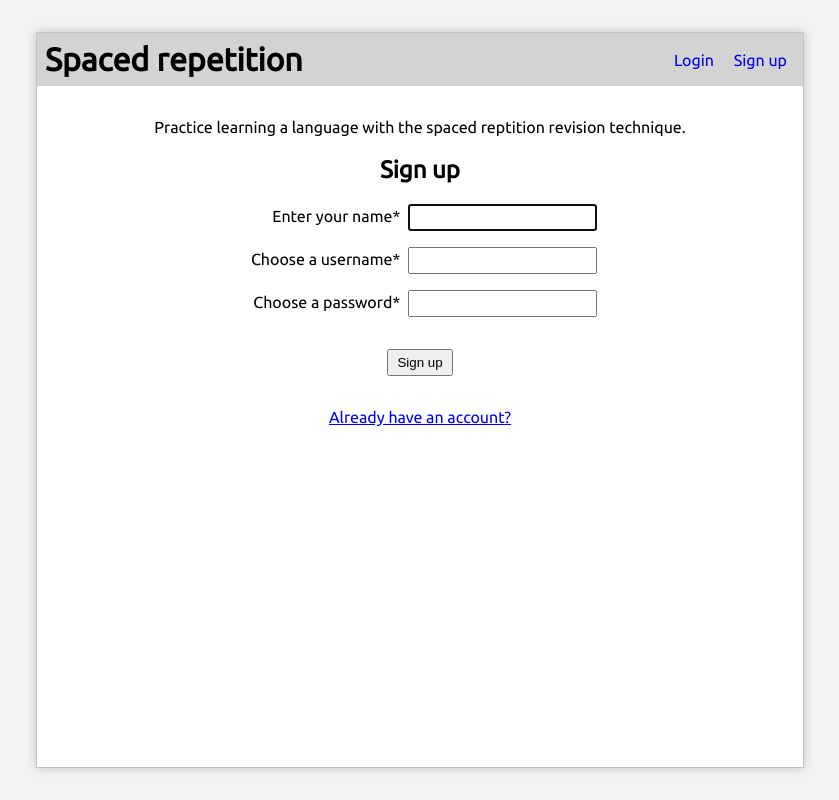
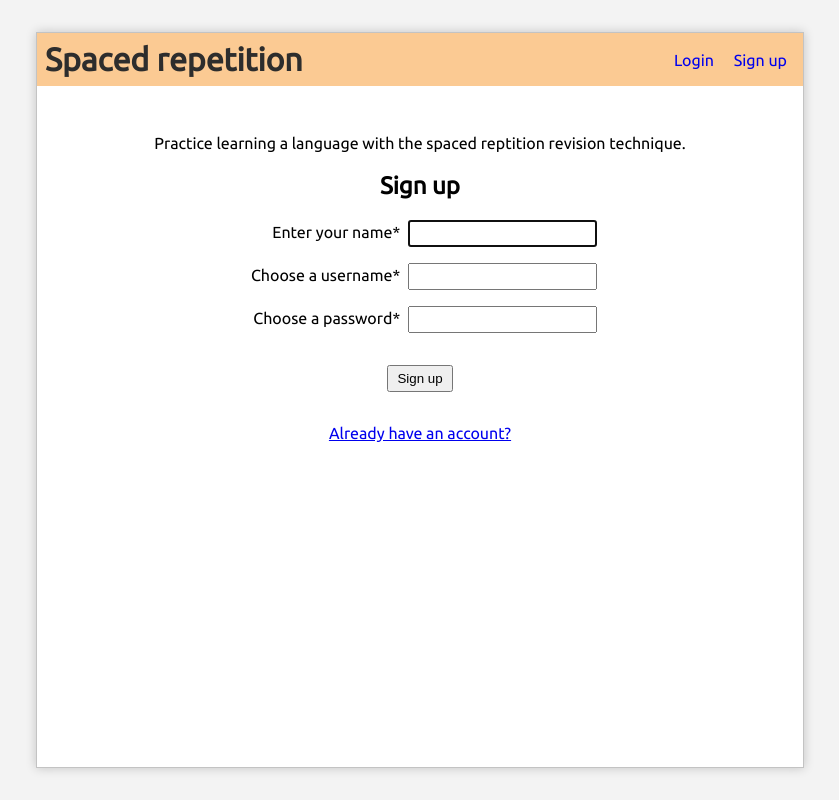
Before and after one commit to thebinarypenguin/enseigne-moi-client, a React app: page /register in a window 1280 px wide. Shown: the whole page, without its empty margins (220-1059 px from the left). Built offline with nearby package versions, Linux system fonts and the light colour scheme.

Commit message:
Make header peach

```diff
--- a/src/components/Header/Header.css
+++ b/src/components/Header/Header.css
@@ -3,17 +3,18 @@ header {
   justify-content: space-between;
   align-items: center;
   padding: 0.5rem;
-  background-color: lightgray;
-  margin-bottom: 2rem;
+  background-color: #fbca93;
+  margin-bottom: 3rem;
 }
 
 header h1 {
   margin: 0;
+  color: #2d2d2d;
 }
 
 header h1 a {
   text-decoration: none;
-  color: black;
+  color: #2d2d2d;
 }
 
 header nav a {
```
